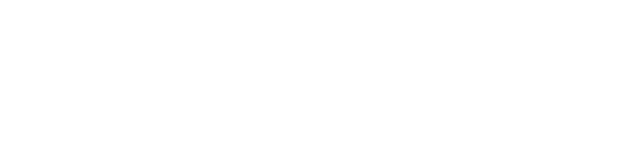
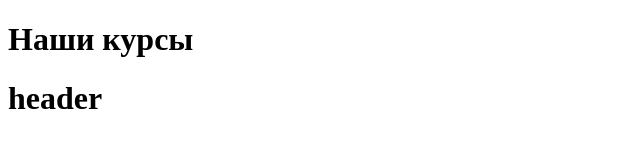
Before and after one commit to elmyrzaDev/develop, a plain HTML site: page index.html in a window 1280 px wide. Shown: the whole page, without its empty margins (0-640 px from the left). Drawn offline with Linux system fonts and the light colour scheme.

Commit message:
Fixed h1 text

```diff
--- a/index.html
+++ b/index.html
@@ -8,6 +8,14 @@
     <title>Document</title>
 </head>
 <body>
+<header id="header">
+    <div class="container">
+        <div class="header">
+            <h1>Наши курсы</h1>
+  <h1>header</h1>
+        </div>
+    </div>
+</header>
 
 </body>
 </html>
```
